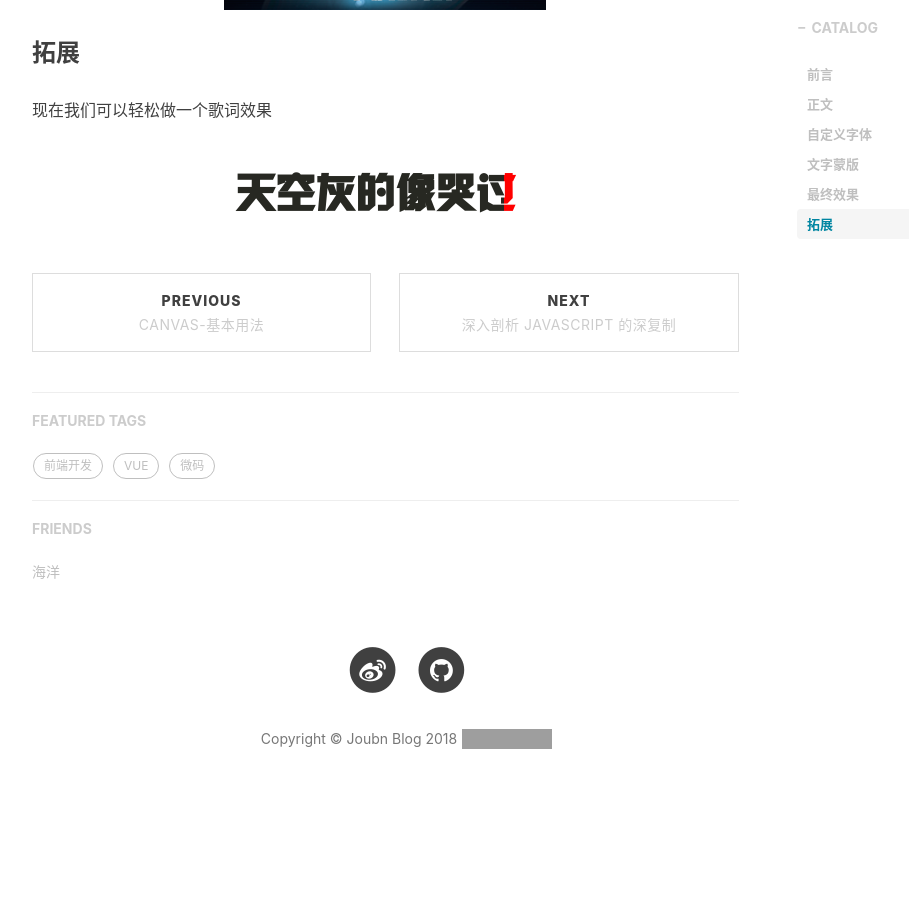
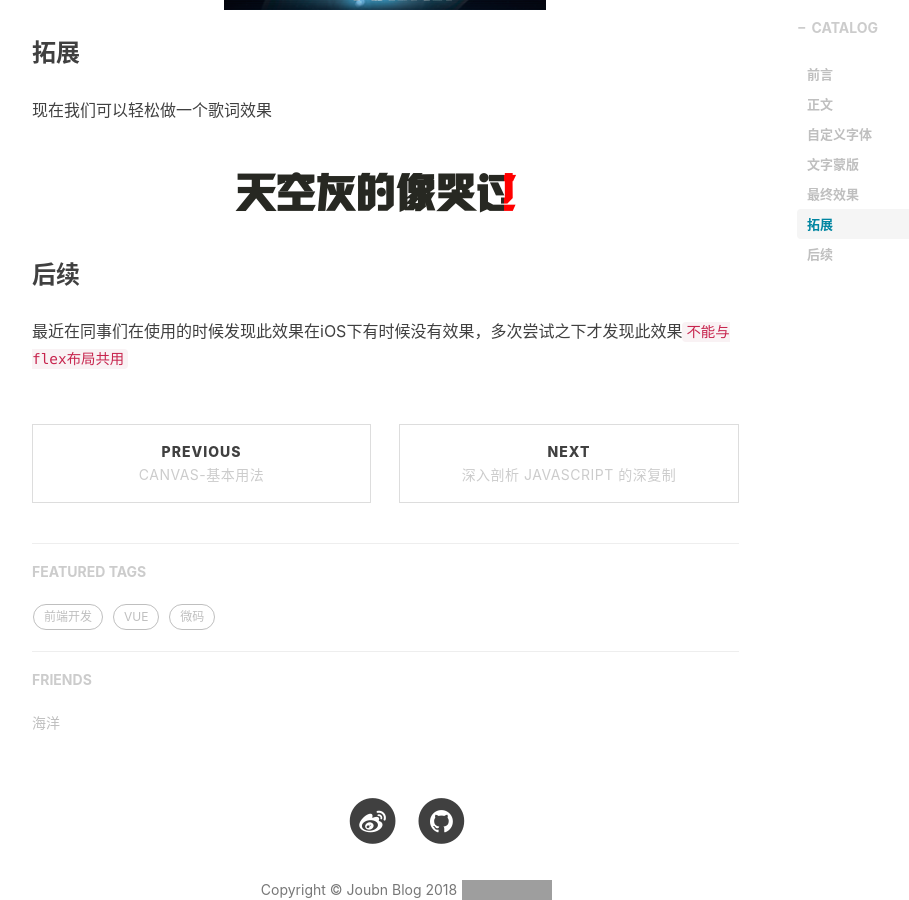
Before and after one commit to bb595700239/bb595700239.github.io, a Jekyll site: the page built from _posts/2017-10-26-background-clip.markdown, in a window 1280 px wide and 900 px high, scrolled down 3745 px. Shown: the whole window, without its empty margins (233-1142 px from the left). Built offline with Jekyll 4.4.1, drawn with Linux system fonts in a browser that asks for light colours; nearby versions of some CDN libraries; comment, search, counter and statistics services are not loaded; before the commit the page ends 4588 px from its top, so only the background shows below that; grey boxes are pictures that could not be loaded.

Commit message:
添加后续
Signed-off-by: bb595700239 <595700239@qq.com>

```diff
--- a/_posts/2017-10-26-background-clip.markdown
+++ b/_posts/2017-10-26-background-clip.markdown
@@ -195,3 +195,7 @@ $('.list-name').click(function(){
 现在我们可以轻松做一个歌词效果
 
 <div class="text2">天空灰的像哭过</div>
+
+### 后续
+
+最近在同事们在使用的时候发现此效果在iOS下有时候没有效果，多次尝试之下才发现此效果`不能与flex布局共用`
```
